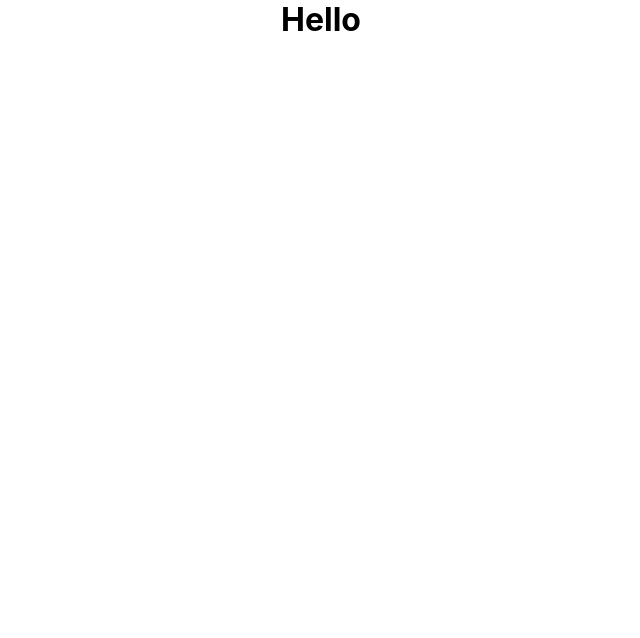
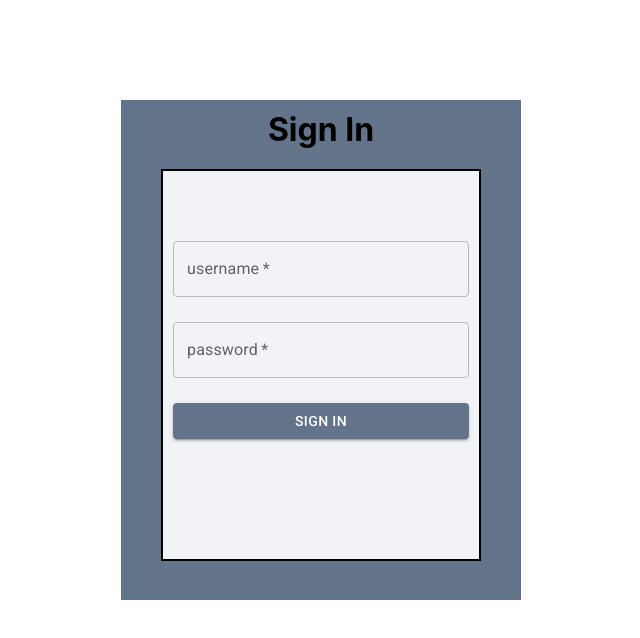
Before and after one commit to vikhulei/contact_store, a React (Create React App) app: page / in a window 1280 px wide. Shown: the top 638 px of the page, without its empty margins (319-959 px from the left). Built offline with nearby package versions, Linux system fonts and the light colour scheme; the HTML template or start-up script is replaced by a standard one.

Commit message:
Login page drafted

```diff
--- a/package.json
+++ b/package.json
@@ -3,6 +3,9 @@
   "version": "0.1.0",
   "private": true,
   "dependencies": {
+    "@emotion/react": "^11.9.3",
+    "@emotion/styled": "^11.9.3",
+    "@mui/icons-material": "^5.8.4",
     "@mui/material": "^5.9.2",
     "@mui/styled-engine-sc": "^5.8.0",
     "@testing-library/jest-dom": "^5.16.4",
--- a/src/App.js
+++ b/src/App.js
@@ -1,9 +1,10 @@
 import './App.css';
+import Login from "./Login"
 
 function App() {
   return (
     <div className="App">
-      <h1>Hello</h1>
+      <Login />
     </div>
   );
 }
--- /dev/null
+++ b/src/Login.js
@@ -0,0 +1,74 @@
+import { useState } from "react";
+import styled from "styled-components"
+import TextField from '@mui/material/TextField';
+import Button from '@mui/material/Button';
+import axios from "axios"
+
+const Section = styled.div`
+position: absolute;
+top: 100px;
+margin-left: 50%;
+padding-top: 10px;
+transform: translateX(-50%);
+width: 400px;
+height: 500px;
+background-color: #63738a;
+`
+
+const Form = styled.form`
+  border: 2px black solid;
+  width: 80%;
+  height: 80%;
+  margin: 20px auto;
+  padding: 70px 10px 120px;
+  background-color: #f2f3f7;
+  display: flex;
+  flex-direction: column;
+  justify-content: space-between;
+`
+
+const Login = () => {
+  const [user, setUser] = useState("");
+  const [pwd, setPwd] = useState("");
+
+  const handleSubmit = async (e) => {
+    e.preventDefault();
+    const resp = await axios.post("https://interview.intrinsiccloud.net/auth/login", {
+      password: pwd,
+      username: user
+    })
+    console.log(resp.data)
+    setPwd("");
+    setUser("");
+  }
+
+  return (
+    <Section>
+      <h1>Sign In</h1>
+      <Form onSubmit={handleSubmit}>
+        <TextField
+          label="username"
+          variant="outlined"
+          type="text"
+          id="username"
+          autoComplete="off"
+          onChange={(e) => setUser(e.target.value)}
+          value={user}
+          required
+        />
+        <TextField
+          label="password"
+          variant="outlined"
+          type="password"
+          id="password"
+          onChange={(e) => setPwd(e.target.value)}
+          value={pwd}
+          required
+        />
+        <Button variant="contained" type="submit" style={{ "backgroundColor": "#63738a" }}>Sign In</Button>
+      </Form>
+    </Section>
+  );
+}
+
+export default Login
```
Also changed, not shown: 1 other file (tests, documents, lock files or other folders).
